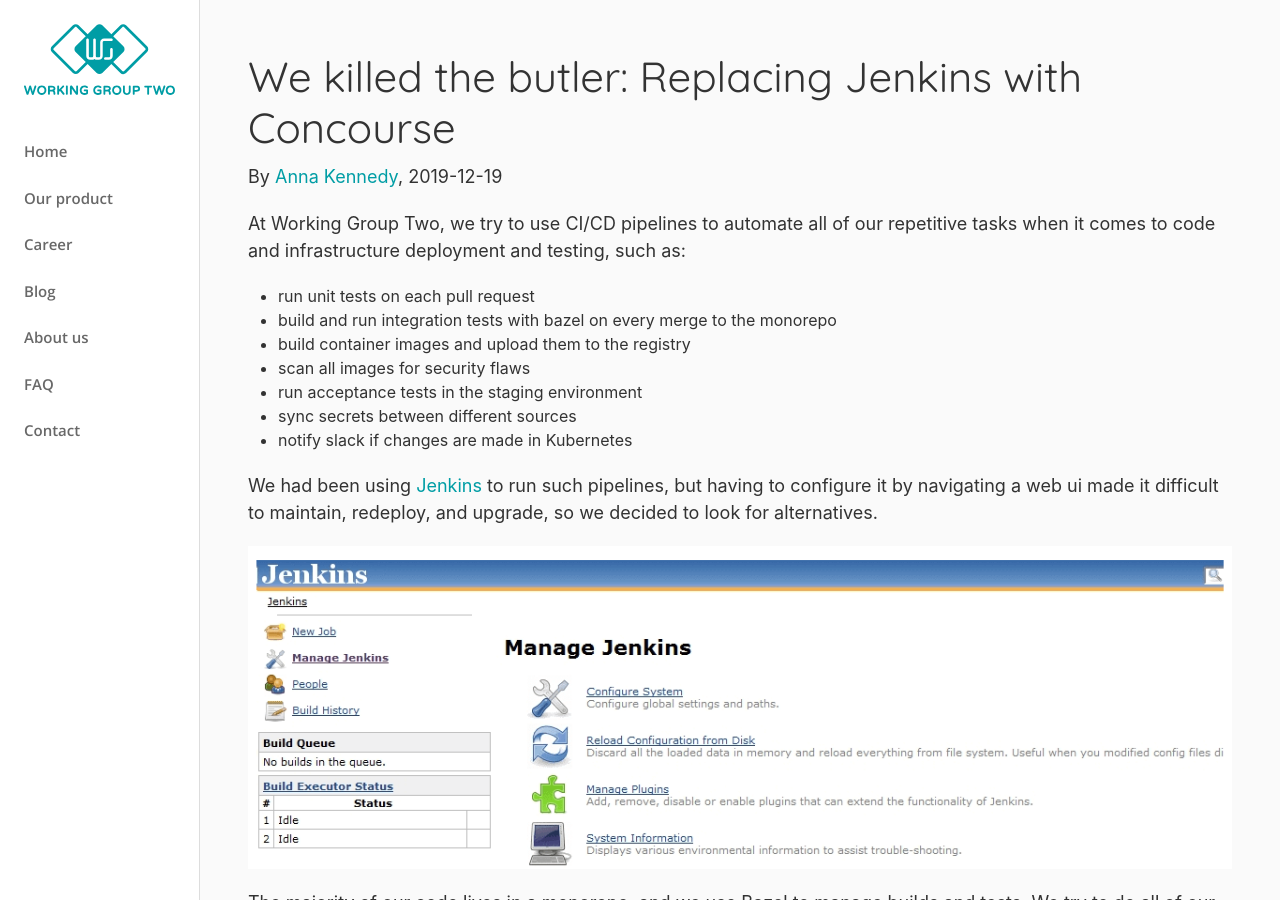
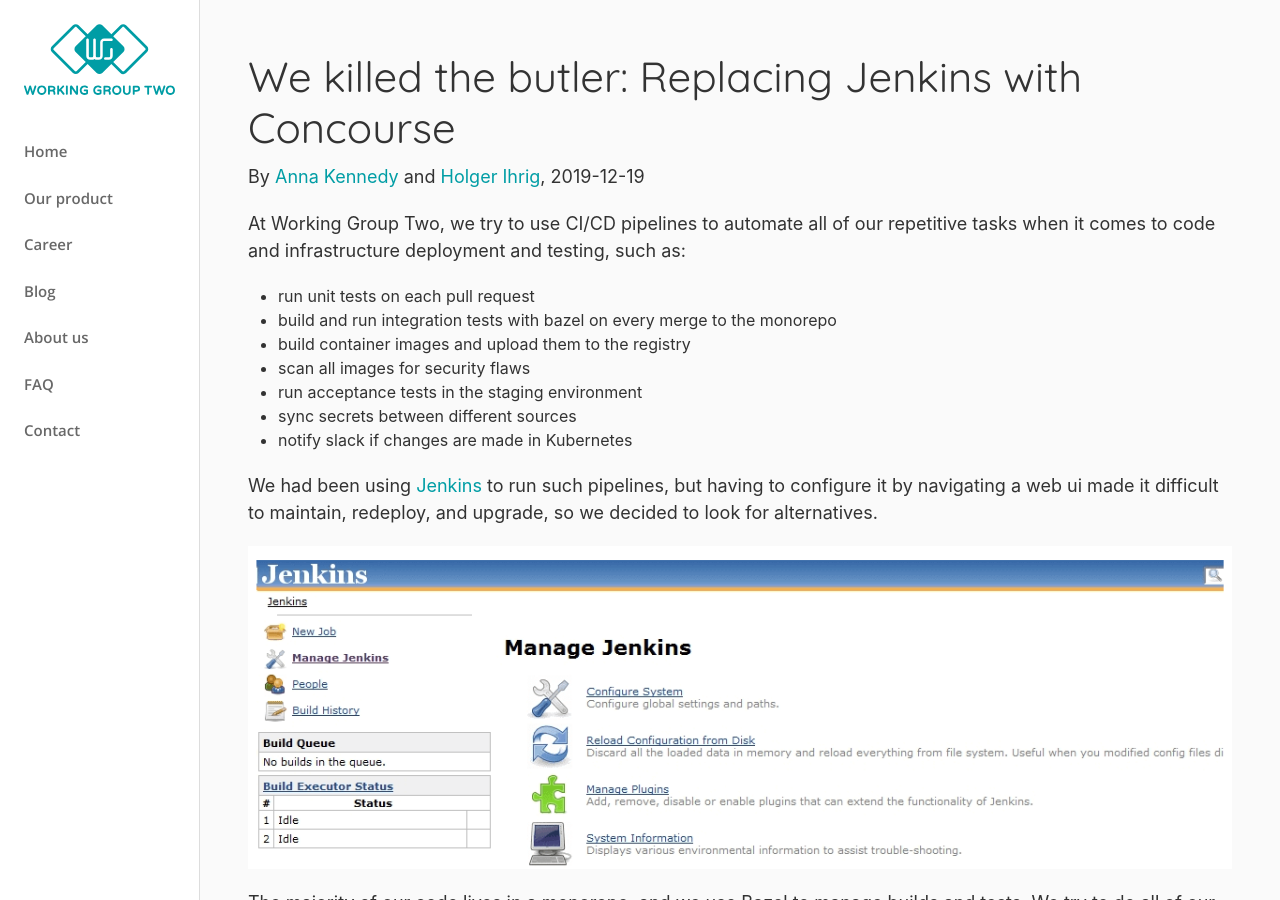
Before and after one commit to working-group-two/engineering-blog, a Jekyll site: the page built from pages/blog/_posts/2019-12-19-jenkins-to-concourse.md, in a window 1280 px wide and 900 px high. Built offline with Jekyll 4.4.1, drawn with Linux system fonts in a browser that asks for light colours; nearby versions of some CDN libraries.

Commit message:
Add author

```diff
--- a/pages/blog/_posts/2019-12-19-jenkins-to-concourse.md
+++ b/pages/blog/_posts/2019-12-19-jenkins-to-concourse.md
@@ -4,7 +4,7 @@
 title: "We killed the butler: Replacing Jenkins with Concourse"
 date: 2019-12-19
 tags: infrastructure cicd
-author: <a href="https://www.linkedin.com/in/annaken">Anna Kennedy</a>
+author: <a href="https://www.linkedin.com/in/annaken">Anna Kennedy</a> and <a href="https://www.linkedin.com/in/hihrig/">Holger Ihrig</a>
 ---
 
 At Working Group Two, we try to use CI/CD pipelines to automate all of our repetitive tasks when it comes to code and infrastructure deployment and testing, such as:
```
